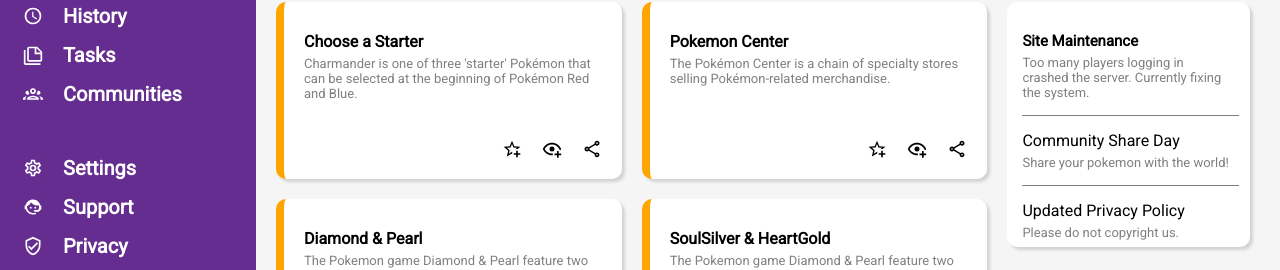
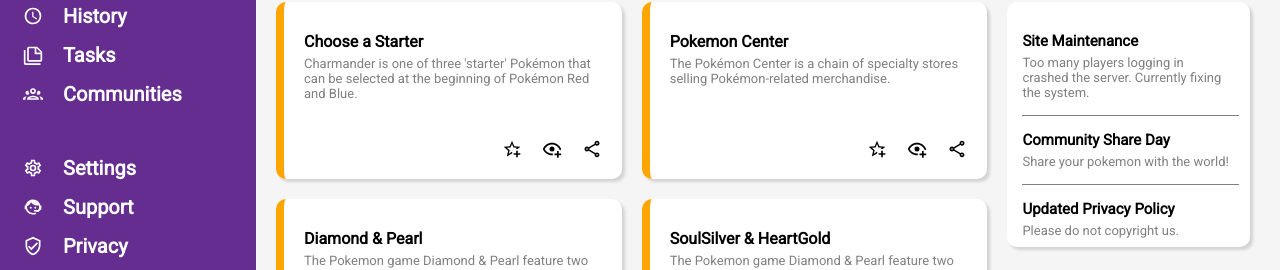
Before and after one commit to wolf4500/admin-dashboard, a plain HTML site: page index.html in a window 1280 px wide. Shown: the part 218-488 px from the top of the page. Drawn offline with Linux system fonts and the light colour scheme.

Commit message:
Add boldness to announcements card title texts

```diff
--- a/styles.css
+++ b/styles.css
@@ -288,7 +288,7 @@ body {
     box-shadow: 3px 3px 3px lightgrey;
 }
 
-.announce-text {
+.announce-text, .community-text, .updated-text {
     font-size: 15px;
     font-weight: 900;
 }
```
